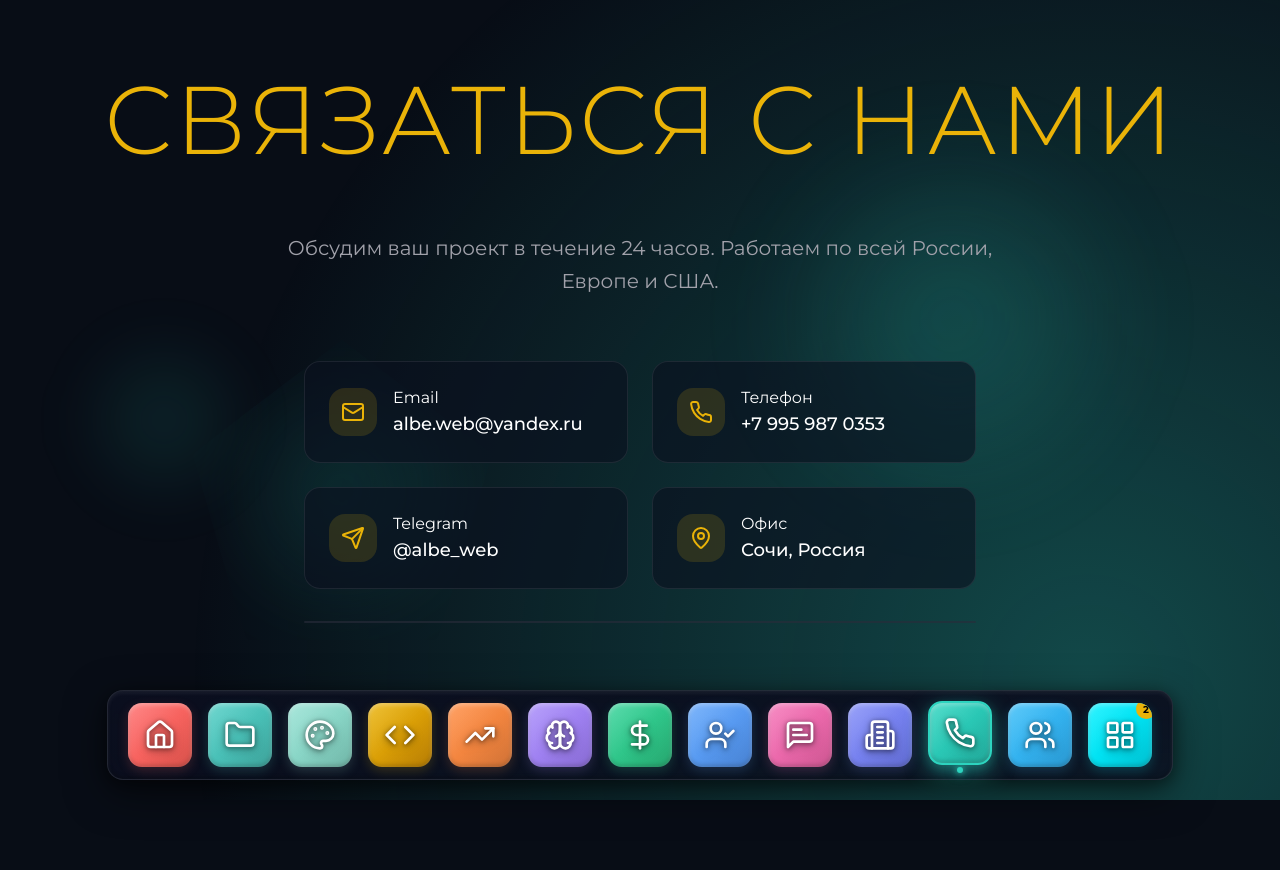
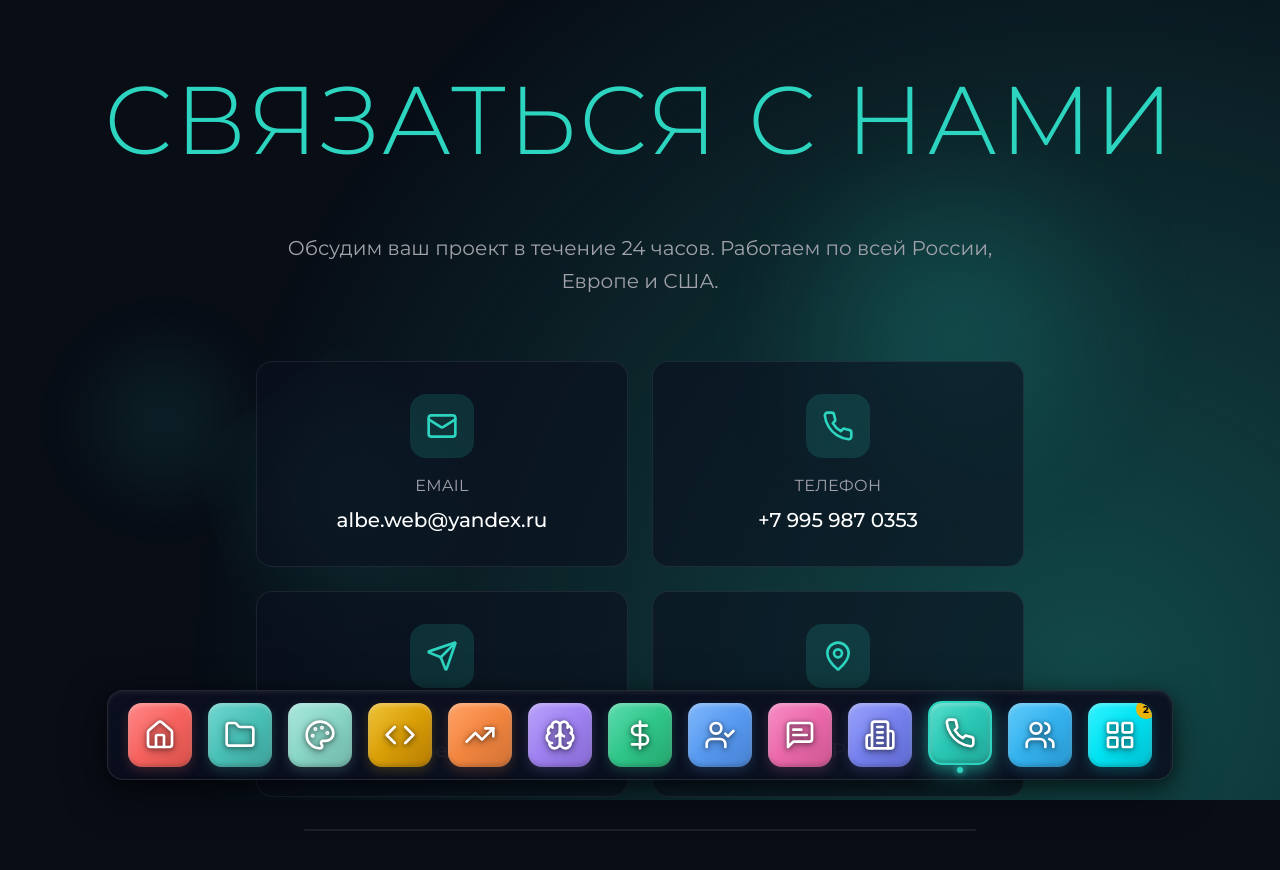
Before and after one commit to pr-poehali-dev/premium-agency-site, a React (Vite) app: page /contact in a window 1280 px wide. Shown: the top 870 px of the page. Before the commit the page ends 800 px from the top, so only its background shows below. Built offline with nearby package versions, Linux system fonts and the light colour scheme; a web font is replaced by a local one.

Commit message:
страница контакты тут меняем на цвет иконки из меню заголовок и иконки внутри блоков. блоки делаем крупнее сетка 2х2

```diff
--- a/src/pages/Contact.tsx
+++ b/src/pages/Contact.tsx
@@ -30,18 +30,18 @@ const ContactCard = ({ contact }: { contact: Contact }) => {
     <Wrapper
       {...extraProps}
       {...hoverProps}
-      className="hover-card group rounded-2xl p-6 flex items-center gap-4 md:hover:scale-[1.03] cursor-pointer"
+      className="hover-card group rounded-2xl p-8 flex flex-col items-center text-center gap-4 md:hover:scale-[1.03] cursor-pointer"
       style={getHoverStyle({
         background: 'rgba(11,15,31,0.6)',
         border: '1px solid rgba(255,255,255,0.08)',
       })}
     >
-      <div className="p-3 rounded-2xl" style={{ background: 'rgba(234,179,8,0.15)' }}>
-        <Icon name={contact.icon} size={24} style={{ color: '#eab308' }} />
+      <div className="p-4 rounded-2xl" style={{ background: 'rgba(45,212,191,0.15)' }}>
+        <Icon name={contact.icon} size={32} style={{ color: '#2DD4BF' }} />
       </div>
       <div>
-        <div className="font-montserrat text-white text-xs md:text-sm lg:text-base">{contact.label}</div>
-        <div className="font-montserrat font-medium text-sm md:text-base lg:text-lg text-white">{contact.value}</div>
+        <div className="font-montserrat text-zinc-400 text-sm md:text-base uppercase tracking-wide mb-2">{contact.label}</div>
+        <div className="font-montserrat font-medium text-base md:text-lg lg:text-xl text-white">{contact.value}</div>
       </div>
     </Wrapper>
   );
@@ -84,13 +84,13 @@ const Contact = () => {
         <PageContainer>
           <div className="flex flex-col items-center">
             <div className="mb-16 text-center">
-              <PageTitle>СВЯЗАТЬСЯ С НАМИ</PageTitle>
+              <PageTitle color="#2DD4BF">СВЯЗАТЬСЯ С НАМИ</PageTitle>
               <p className="text-zinc-400 font-montserrat text-xl max-w-3xl mt-6 leading-relaxed mx-auto">
                 Обсудим ваш проект в течение 24 часов. Работаем по всей России, Европе и США.
               </p>
             </div>
 
-            <div className="grid grid-cols-1 sm:grid-cols-2 gap-4 md:gap-6 max-w-2xl w-full mb-8">
+            <div className="grid grid-cols-2 gap-6 max-w-3xl w-full mb-8">
               {contacts.map((contact) => (
                 <ContactCard key={contact.label} contact={contact} />
               ))}
```
